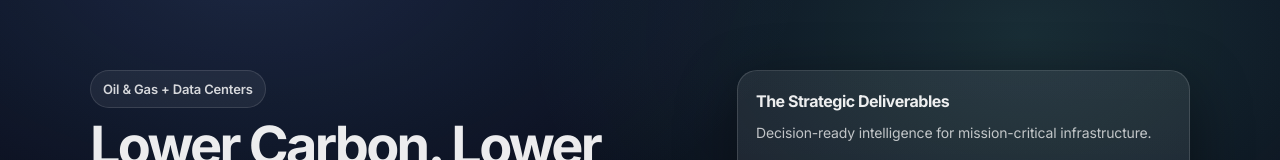
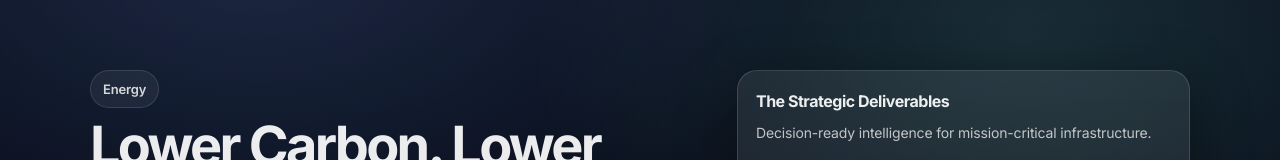
Before and after one commit to rcrounse/Asset-Energy-Web, a website: page index.html in a window 1280 px wide. Shown: the part 125-285 px from the top of the page. Drawn offline with Linux system fonts and the light colour scheme.

Commit message:
Update hero eyebrow to Energy
Co-authored-by: Cursor <cursoragent@cursor.com>

```diff
--- a/index.html
+++ b/index.html
@@ -101,7 +101,7 @@
       <section class="hero">
         <div class="container hero-grid">
           <div class="hero-copy">
-            <p class="eyebrow">Oil &amp; Gas + Data Centers</p>
+            <p class="eyebrow">Energy</p>
             <h1>Lower Carbon. Lower Costs. Higher Performance.</h1>
             <p class="lede">
               The energy transition lives at the intersection of molecules and electrons. From the wellhead to the
```
